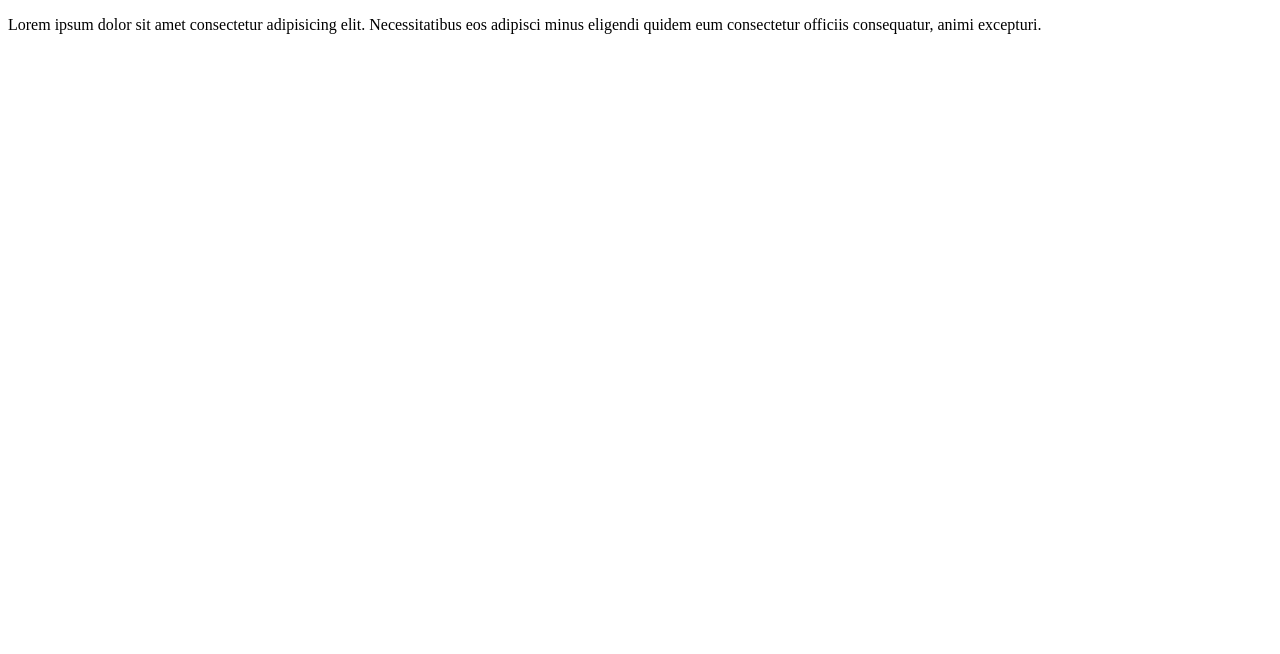
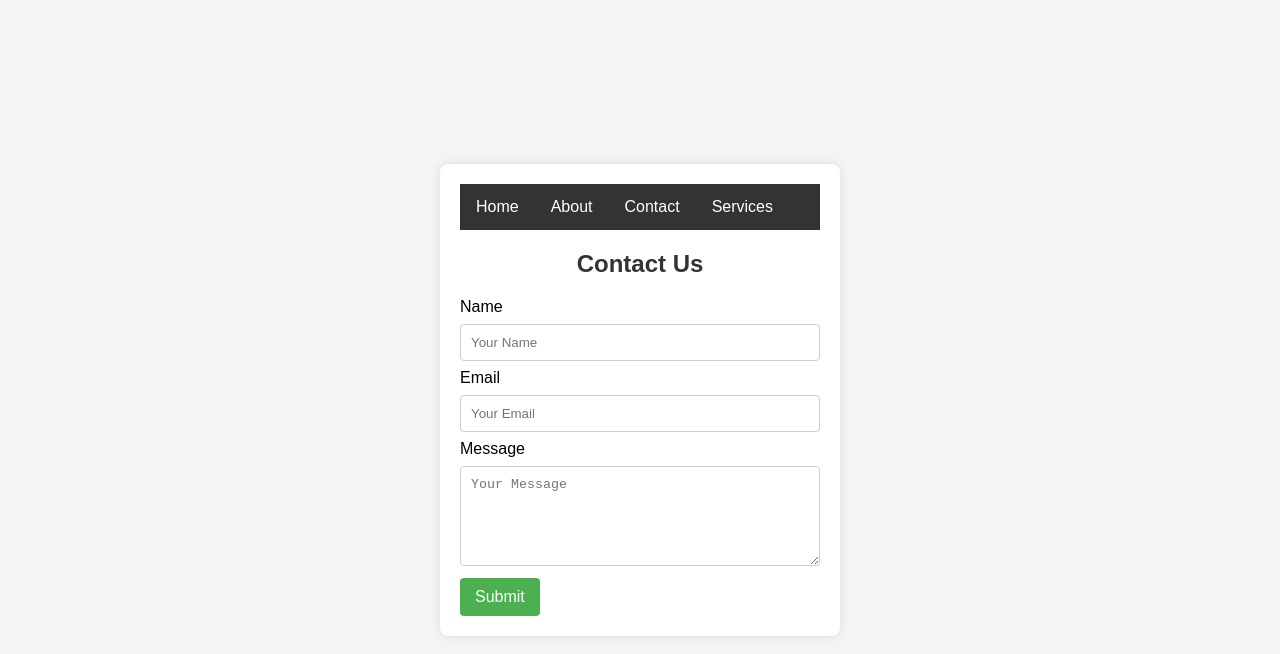
Before and after one commit to Raphael-tech832/classasssignment, a plain HTML site: page index.html in a window 1280 px wide. Drawn offline with Linux system fonts and the light colour scheme.

Commit message:
added files

```diff
--- /dev/null
+++ b/about.css
@@ -0,0 +1,37 @@
+body {
+    font-family: Arial, sans-serif;
+    margin: 0;
+    padding: 0;
+    box-sizing: border-box;
+}
+
+header {
+    background-color: #333;
+    color: #fff;
+    text-align: center;
+    padding: 20px;
+}
+
+.main-content {
+    max-width: 800px;
+    margin: 20px auto;
+    padding: 20px;
+}
+
+article {
+    margin-bottom: 30px;
+}
+
+h2 {
+    color: #333;
+}
+
+footer {
+    background-color: #333;
+    color: #fff;
+    text-align: center;
+    padding: 10px;
+    position: fixed;
+    bottom: 0;
+    width: 100%;
+}
--- a/index.html
+++ b/index.html
@@ -3,9 +3,33 @@
 <head>
     <meta charset="UTF-8">
     <meta name="viewport" content="width=device-width, initial-scale=1.0">
-    <title>Document</title>
+    <link rel="stylesheet" href="style.css">
+    <title>Contact Us Form</title>
 </head>
 <body>
-    <p>Lorem ipsum dolor sit amet consectetur adipisicing elit. Necessitatibus eos adipisci minus eligendi quidem eum consectetur officiis consequatur, animi excepturi.</p>
+
+
+    <div class="contact-form">
+
+        <nav>
+            <a href="#home">Home</a>
+            <a href="#about">About</a>
+            <a href="#contact">Contact</a>
+            <a href="#services">Services</a>
+        </nav>
+        <h2>Contact Us</h2>
+        <form action="#" method="post">
+            <label for="name">Name</label>
+            <input type="text" id="name" name="name" placeholder="Your Name" required>
+
+            <label for="email">Email</label>
+            <input type="email" id="email" name="email" placeholder="Your Email" required>
+
+            <label for="message">Message</label>
+            <textarea id="message" name="message" placeholder="Your Message" required></textarea>
+
+            <button type="submit">Submit</button>
+        </form>
+    </div>
 </body>
 </html>
--- /dev/null
+++ b/style.css
@@ -0,0 +1,83 @@
+body {
+    font-family: 'Arial', sans-serif;
+    background-color: #f4f4f4;
+    margin: 0;
+    padding: 0;
+    display: flex;
+    justify-content: center;
+    align-items: center;
+    height: 100vh;
+}
+
+.contact-form {
+    background-color: #fff;
+    box-shadow: 0 0 10px rgba(0, 0, 0, 0.1);
+    border-radius: 8px;
+    overflow: hidden;
+    max-width: 400px;
+    width: 100%;
+    padding: 20px;
+    box-sizing: border-box;
+}
+
+.contact-form h2 {
+    text-align: center;
+    color: #333;
+}
+
+.contact-form input,
+.contact-form textarea {
+    width: 100%;
+    padding: 10px;
+    margin: 8px 0;
+    box-sizing: border-box;
+    border: 1px solid #ccc;
+    border-radius: 4px;
+}
+
+.contact-form textarea {
+    height: 100px;
+}
+
+.contact-form button {
+    background-color: #4caf50;
+    color: #fff;
+    padding: 10px 15px;
+    border: none;
+    border-radius: 4px;
+    cursor: pointer;
+    font-size: 16px;
+}
+
+.contact-form button:hover {
+    background-color: #45a049;
+}
+body {
+    font-family: Arial, sans-serif;
+    margin: 0;
+    padding: 0;
+    background-color: #f4f4f4;
+}
+
+nav {
+    background-color: #333;
+    overflow: hidden;
+}
+
+nav a {
+    float: left;
+    display: block;
+    color: white;
+    text-align: center;
+    padding: 14px 16px;
+    text-decoration: none;
+}
+
+nav a:hover {
+    background-color: #ddd;
+    color: black;
+}
+
+.content {
+    padding: 16px;
+}
```
Also changed, not shown: about.html (added, +37 -0 lines).
